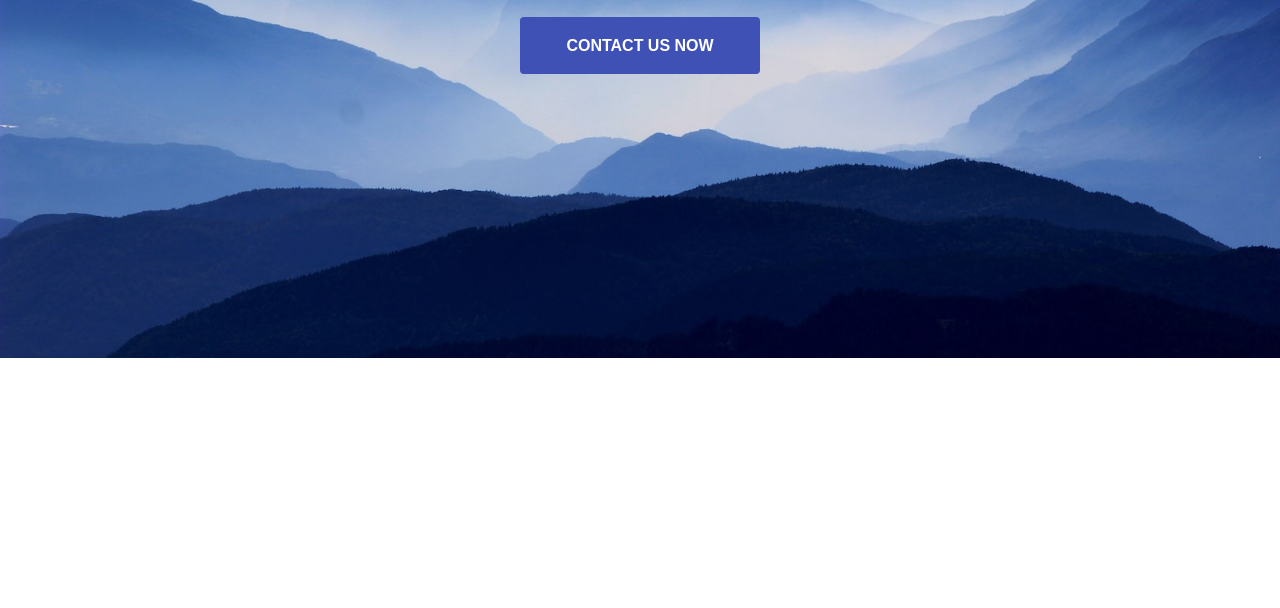
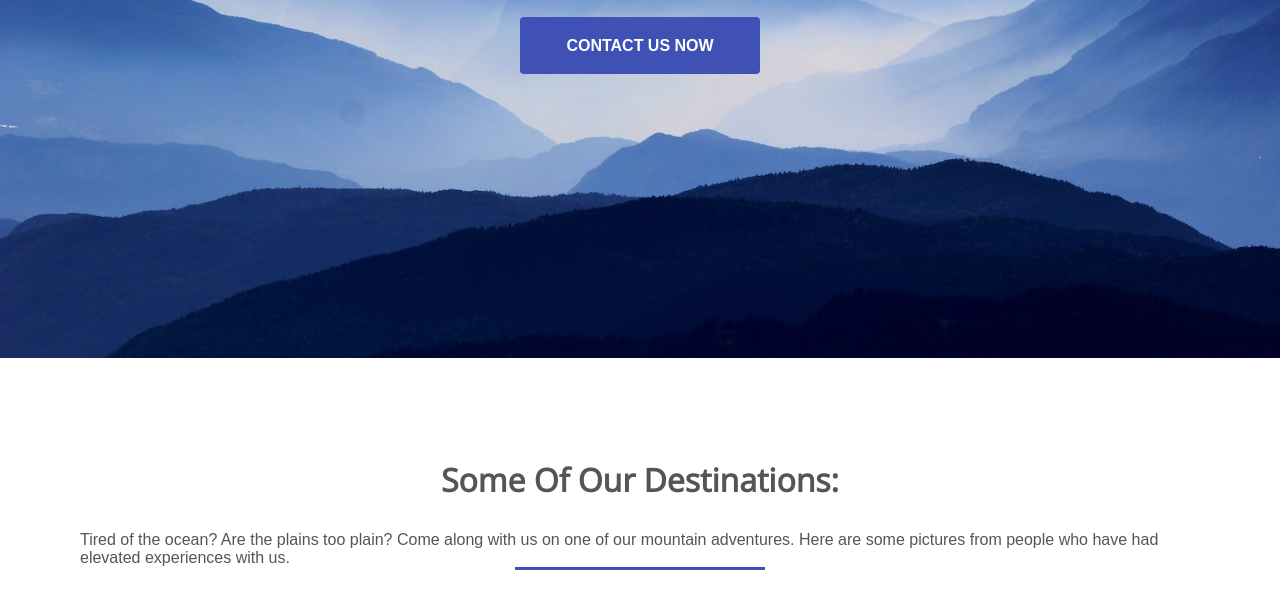
Before and after one commit to youngoose/flex_website, a plain HTML site: page index.html in a window 1280 px wide. Shown: the part 442-1050 px from the top of the page. Before the commit the page ends 800 px from the top, so only its background shows below. Drawn offline with nearby package versions, Linux system fonts and the light colour scheme.

Commit message:
add second section

```diff
--- a/assets/css/styles.css
+++ b/assets/css/styles.css
@@ -9,6 +9,7 @@ html {
   color: #555
 }
 
+ul,
 nav {
   list-style: none;
 }
@@ -38,6 +39,29 @@ section {
   align-items: center;
   padding: 100px 80px;
 }
+
+.grid {
+  width: 100%;
+  display: flex;
+  flex-wrap: wrap;
+  justify-content: center;
+}
+
+hr {
+  width: 250px;
+  height: 3px;
+  background-color: #3f51b5;
+  border: 0;
+  margin-bottom: 50px;
+}
+
+section h3.title {
+  text-transform: capitalize;
+  font: bold 32px "Open Sans", sans-serif;
+  margin-bottom: 30px;
+  text-align: center;
+}
+
 
 header {
   position: absolute;
--- a/index.html
+++ b/index.html
@@ -28,5 +28,18 @@
     </div>
   </section>
 
+  <section class="destinations">
+    <h3 class="title">Some of our destinations:</h3>
+    <p>Tired of the ocean? Are the plains too plain? Come along with us on one of our mountain adventures.
+    Here are some pictures from people who have had elevated experiences with us.</p>
+    <hr>
+
+    <ul class="grid">
+      <li class="small" style="background-image: url(assets/img/mountain1.jpg);"></li>
+      <li class="large" style="background-image: url(assets/img/mountain2.jpg);"></li>
+      <li class="large" style="background-image: url(assets/img/mountain3.jpg);"></li>
+      <li class="small" style="background-image: url(assets/img/mountain4.jpg);"></li>
+    </ul>
+  </section>
 </body>
 </html>
```
